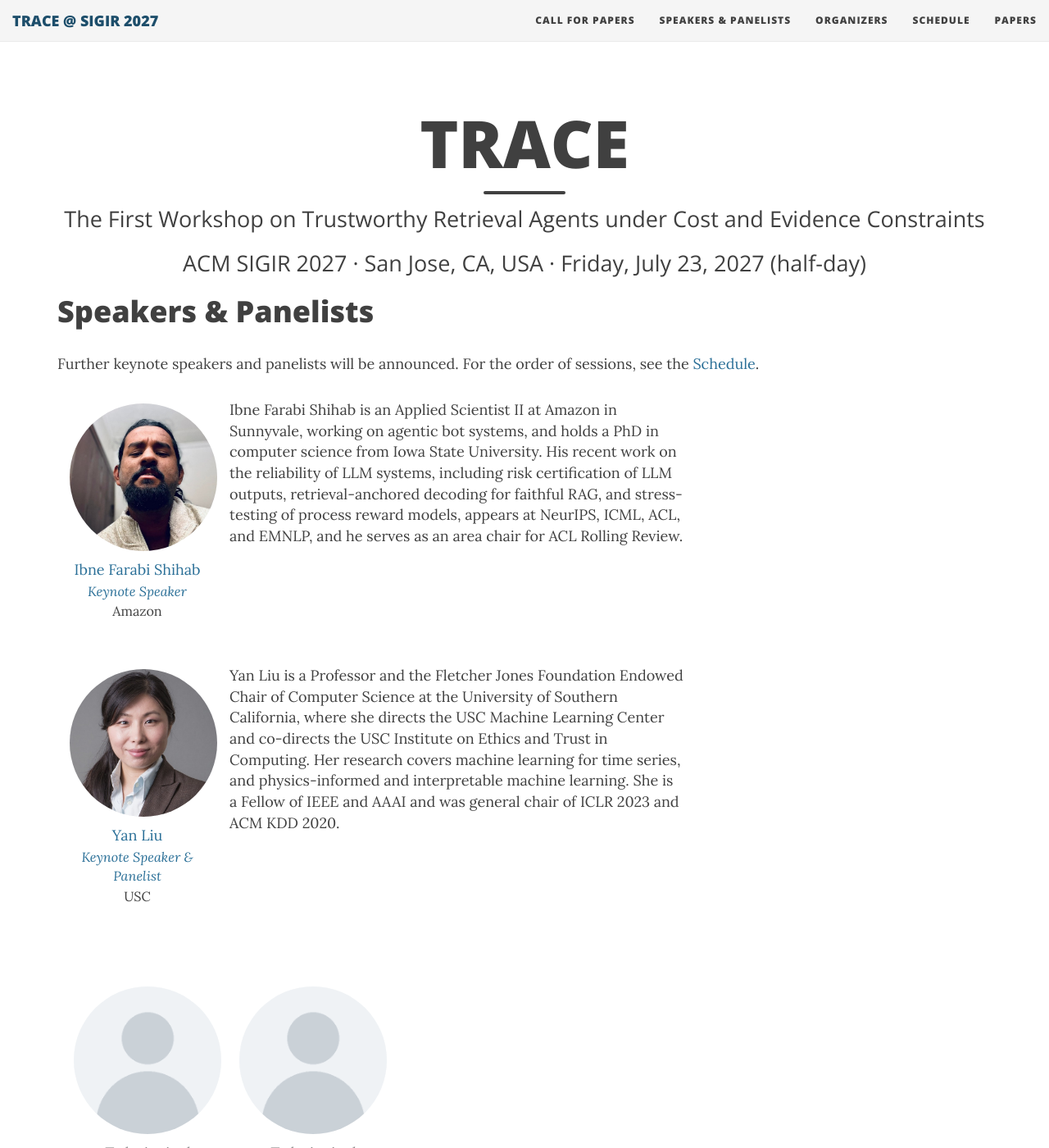
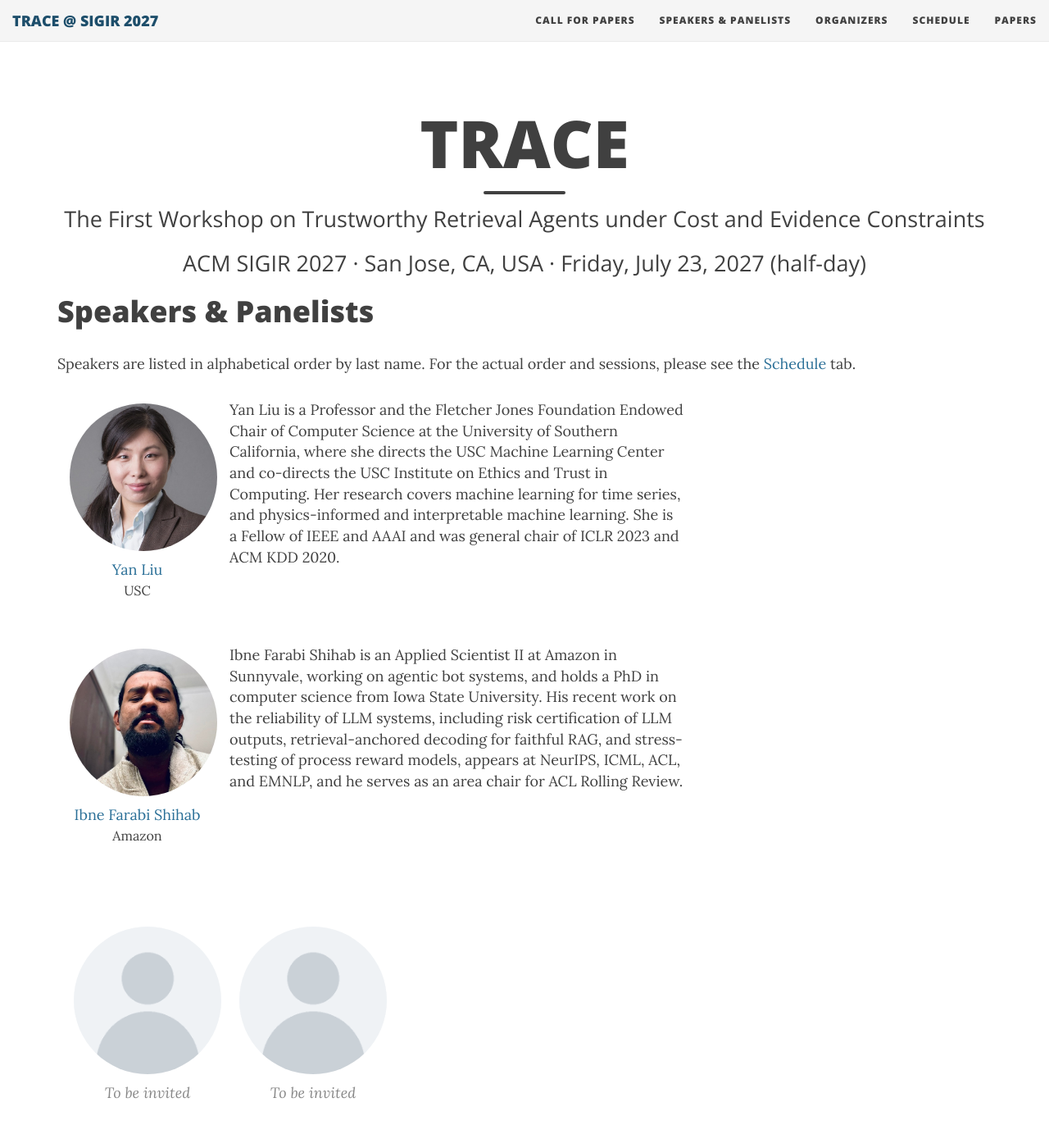
Before and after one commit to trace-workshop/sigir2027, a Jekyll site: the page built from speakers.md, in a window 1280 px wide and 1400 px high. Shown: the whole window at 82% size. Built offline with Jekyll 4.4.1, drawn with Linux system fonts in a browser that asks for light colours; nearby versions of some CDN libraries.

Commit message:
Speakers: drop role labels, sort by last name

```diff
--- a/speakers.md
+++ b/speakers.md
@@ -3,7 +3,7 @@
 
 # Speakers & Panelists
 
-Further keynote speakers and panelists will be announced. For the order of sessions, see the [Schedule]({{ site.baseurl }}/schedule).
+Speakers are listed in alphabetical order by last name. For the actual order and sessions, please see the [Schedule]({{ site.baseurl }}/schedule) tab.
 
 {% include profile_list.html people=site.data.speakers %}
 
```
Also changed, not shown: _data/speakers.yml (+8 -12 lines).
